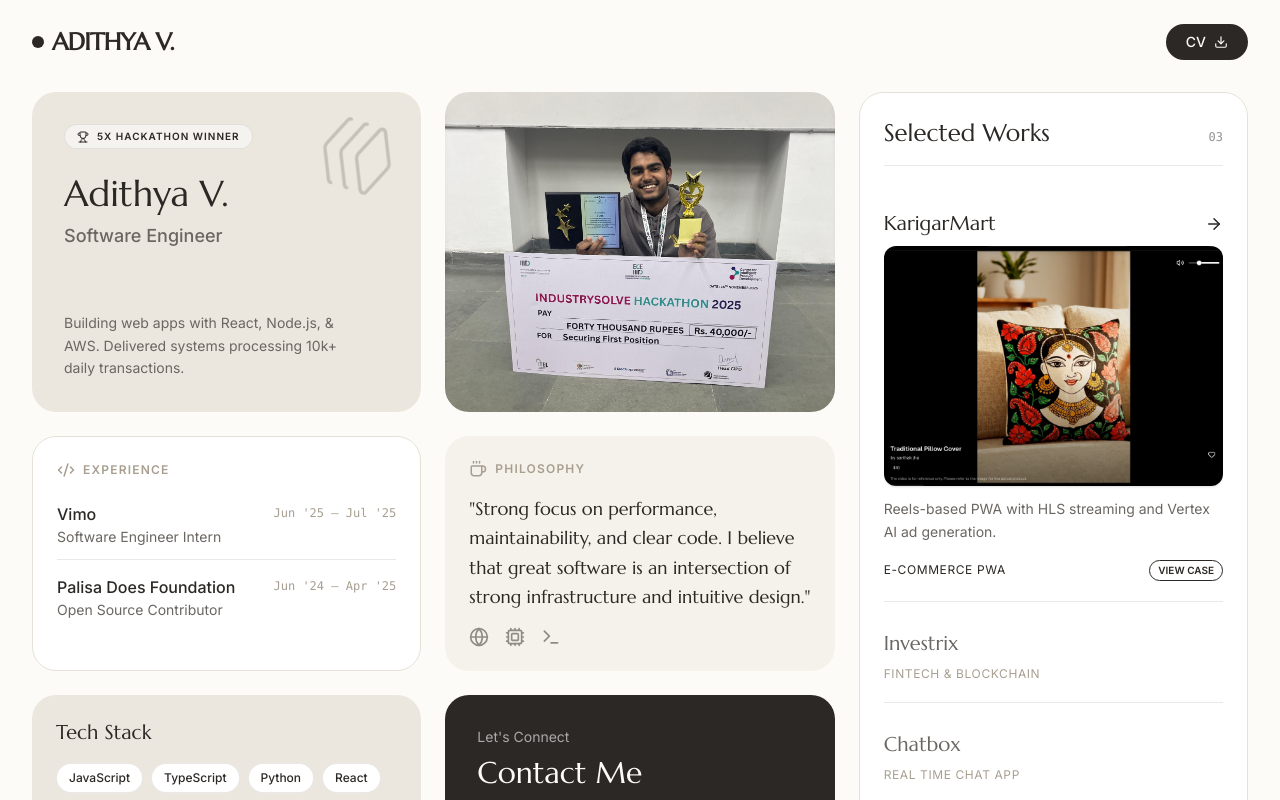
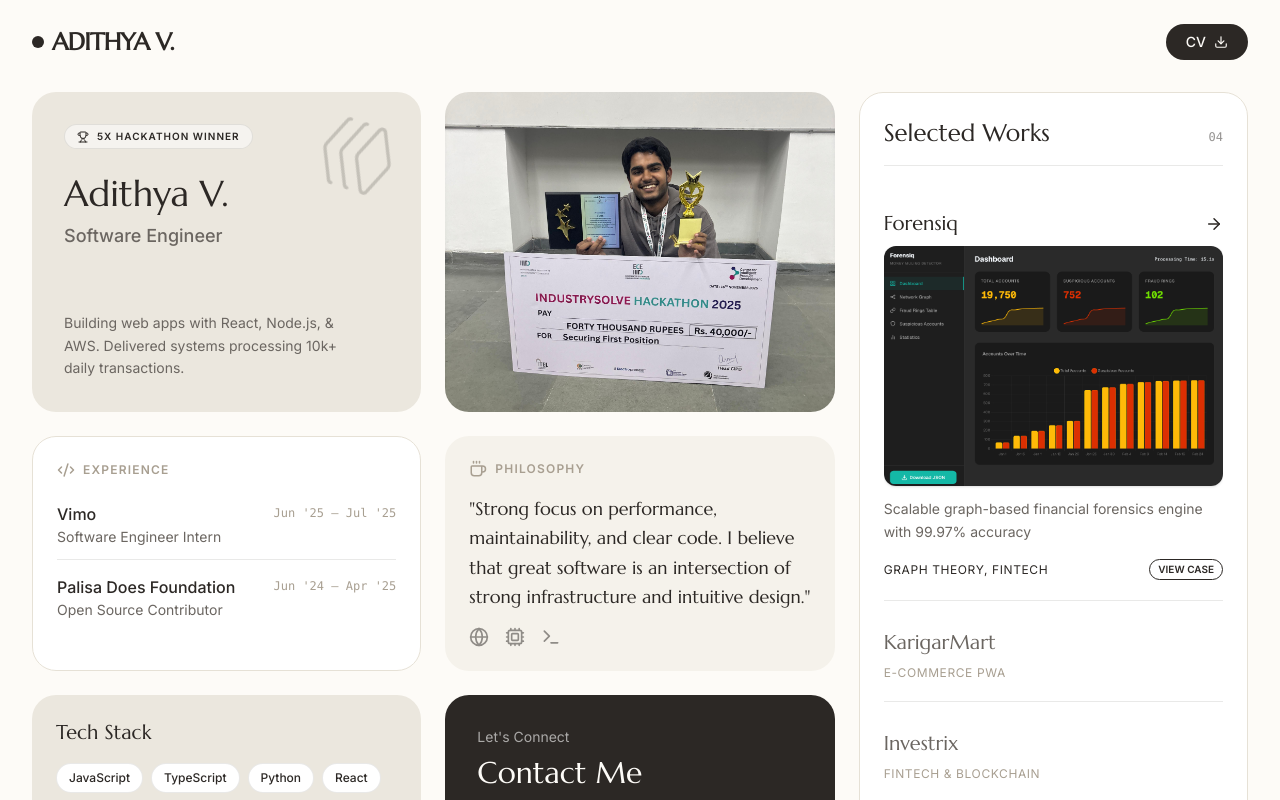
Before and after one commit to adithyanotfound/portfolio-bento, a React (Vite) app: page / in a window 1280 px wide. Shown: the top 800 px of the page. Built offline with nearby package versions, Linux system fonts and the light colour scheme.

Commit message:
Update project list

```diff
--- a/src/App.jsx
+++ b/src/App.jsx
@@ -22,6 +22,14 @@ import profilePic from './assets/pic.jpg';
 const PROJECTS = [
   {
     id: 1,
+    title: "Forensiq",
+    category: "Graph Theory, Fintech",
+    image: "/forensiq.png",
+    description: "Scalable graph-based financial forensics engine with 99.97% accuracy",
+    link: "https://forensiq-eta.vercel.app/"
+  },
+  {
+    id: 2,
     title: "KarigarMart",
     category: "E-commerce PWA",
     // These files should be in the 'public' folder
@@ -30,7 +38,7 @@ const PROJECTS = [
     link: "https://github.com/adithyanotfound/KarigarMart"
   },
   {
-    id: 2,
+    id: 3,
     title: "Investrix",
     category: "Fintech & Blockchain",
     image: "/investrix.jpeg",
@@ -38,7 +46,7 @@ const PROJECTS = [
     link: "https://investrix-v2.vercel.app/"
   },
   {
-    id: 3,
+    id: 4,
     title: "Chatbox",
     category: "Real Time Chat App",
     image: "/chatbox.jpeg",
@@ -333,7 +341,7 @@ export default function App() {
           <div className="lg:col-span-4 bg-white border border-[#E6E1D6] rounded-3xl p-6 h-full min-h-[600px] flex flex-col bento-card animate-enter" style={{ animationDelay: '0.5s' }}>
             <div className="flex justify-between items-baseline mb-6 border-b border-[#2C2825]/10 pb-4">
               <h2 className="font-marcellus text-2xl">Selected Works</h2>
-               <span className="text-xs font-mono opacity-50">03</span>
+              <span className="text-xs font-mono opacity-50">04</span>
             </div>
 
             <div className="flex-1 flex flex-col gap-2">
```
Also changed, not shown: public/forensiq.png (added). Lines whose indentation alone changed are shown as unchanged.
